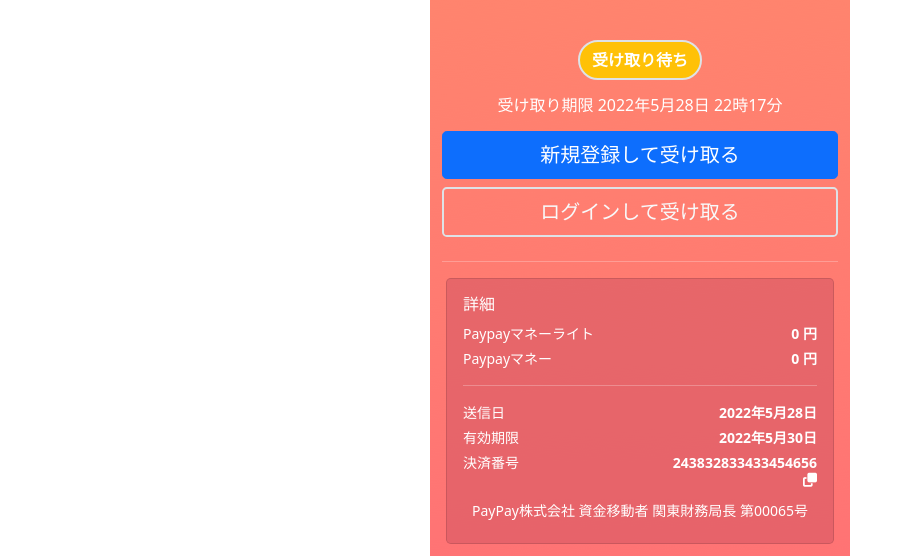
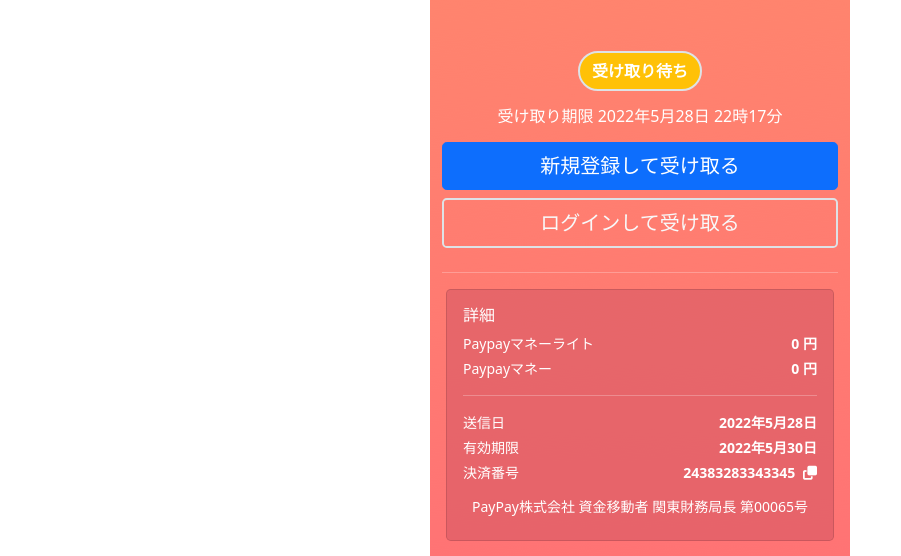
Before and after one commit to kenji176/HTML-Template, a plain HTML site: page index.html in a window 1280 px wide. Shown: the part 302-858 px from the top of the page, without its empty margins (0-901 px from the left). Drawn offline with nearby package versions, Linux system fonts and the light colour scheme.

Commit message:
Update index.html

```diff
--- a/index.html
+++ b/index.html
@@ -56,7 +56,7 @@
                         </div>
                         <div class="row my-1">
                             <div class="col-6 text-start small">決済番号</div>
-                            <div class="col-6 text-end small fw-bold">243832833433454656 <i class="fa-solid fa-copy ms-1"></i></div>
+                            <div class="col-6 text-end small fw-bold">24383283343345 <i class="fa-solid fa-copy ms-1"></i></div>
                         </div>
                         <div class="row mt-3">
                             <div class="col-12 small text-center h6">PayPay株式会社 資金移動者 関東財務局長 第00065号</div>
```
